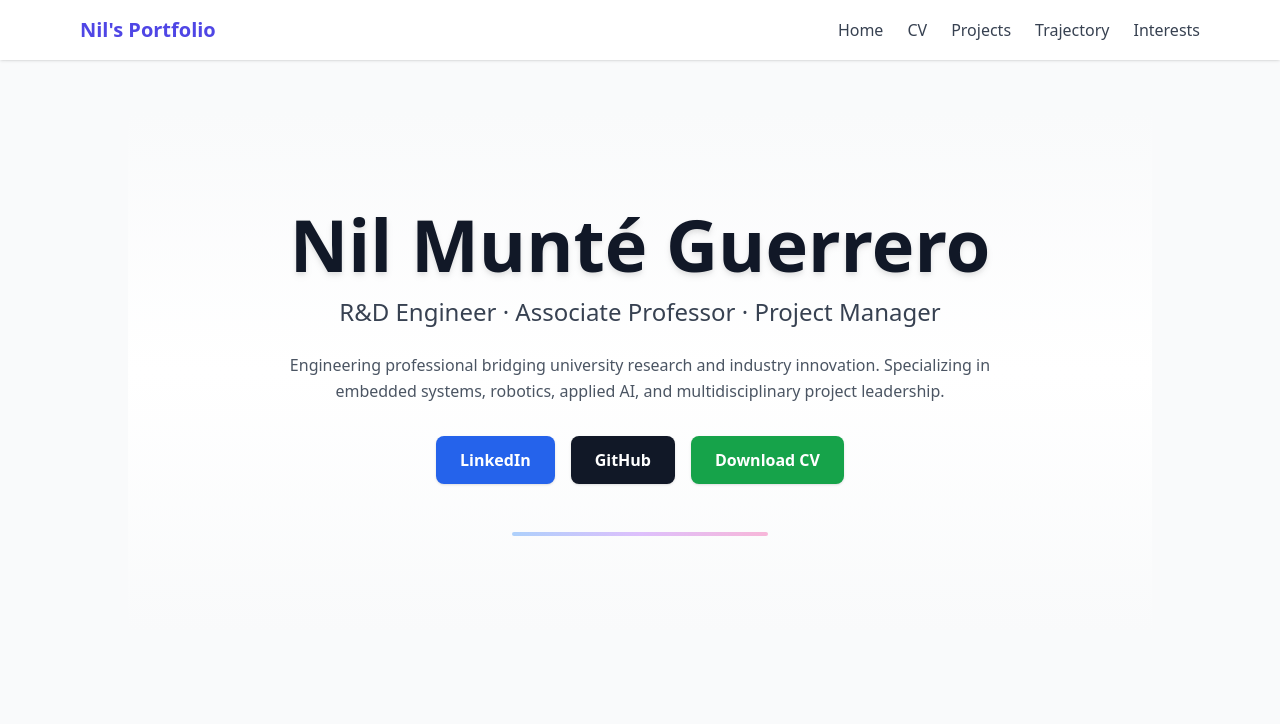
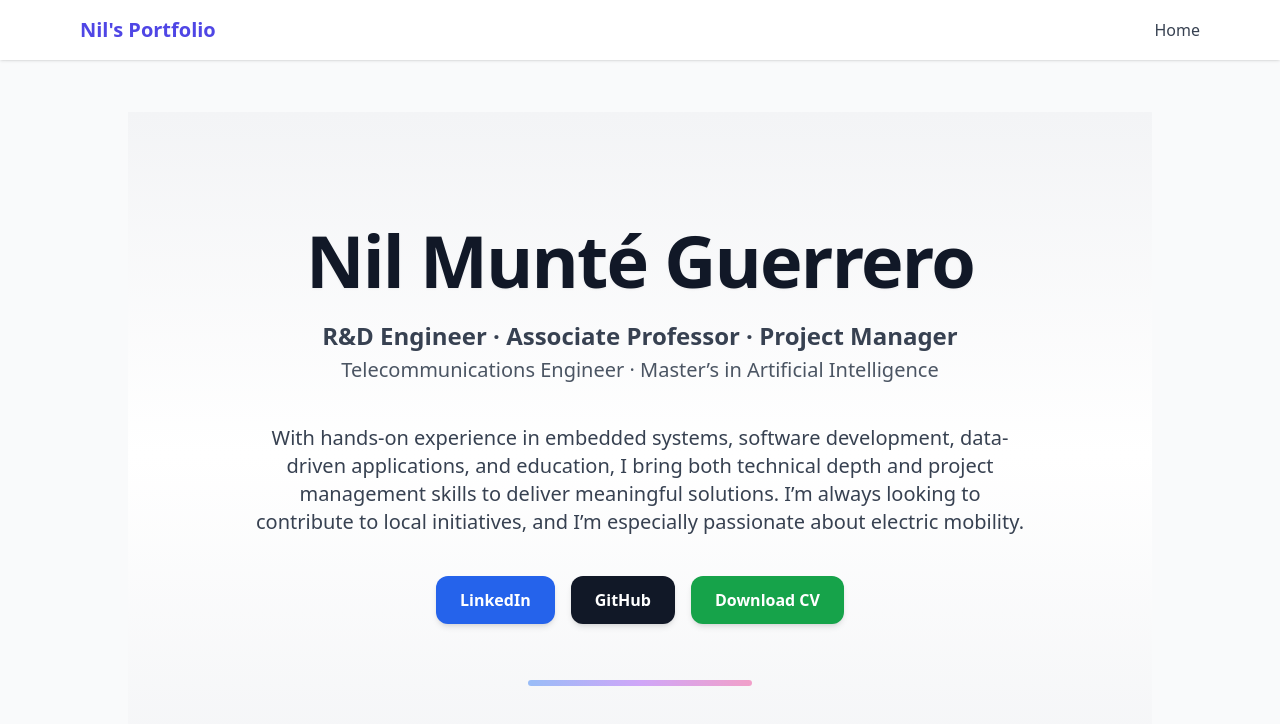
Before and after one commit to nil-munte/nil-munte.github.io, an Astro site: page / in a window 1280 px wide. Built offline with nearby package versions, Linux system fonts and the light colour scheme; Astro itself is replaced by a stand-in of ours.

Commit message:
Hiding unfinished pages

```diff
--- a/src/components/Navbar.astro
+++ b/src/components/Navbar.astro
@@ -3,10 +3,10 @@
 <a href="/" class="text-xl font-bold text-indigo-600">Nil's Portfolio</a>
 <div class="flex gap-6 text-gray-700 font-medium">
 <a href="/" class="hover:text-indigo-600">Home</a>
-<a href="/cv" class="hover:text-indigo-600">CV</a>
-<a href="/projects" class="hover:text-indigo-600">Projects</a>
-<a href="/trajectory" class="hover:text-indigo-600">Trajectory</a>
-<a href="/interests" class="hover:text-indigo-600">Interests</a>
+<!--a href="/cv" class="hover:text-indigo-600">CV</a-->
+<!--a href="/projects" class="hover:text-indigo-600">Projects</a-->
+<!--a href="/trajectory" class="hover:text-indigo-600">Trajectory</a-->
+<!--a href="/interests" class="hover:text-indigo-600">Interests</a-->
 </div>
 </div>
 </nav>
--- a/src/pages/index.astro
+++ b/src/pages/index.astro
@@ -1,35 +1,69 @@
 ---
-import BaseLayout from '../layouts/BaseLayout.astro';
+import BaseLayout from "../layouts/BaseLayout.astro";
 ---
+
 <BaseLayout>
-<section class="flex flex-col items-center justify-center text-center py-24 bg-gradient-to-b from-gray-50 via-white to-gray-50">
+  <section
+    class="flex flex-col items-center justify-center text-center py-28 px-6
+         bg-gradient-to-b from-gray-100 via-white to-gray-100"
+  >
     <!-- Name & Title -->
-  <h1 class="text-5xl md:text-7xl font-extrabold text-gray-900 drop-shadow-md">Nil Munté Guerrero</h1>
-  <p class="text-xl md:text-2xl text-gray-700 mt-4">R&D Engineer · Associate Professor · Project Manager</p>
+    <h1
+      class="text-5xl md:text-7xl font-extrabold text-gray-900 tracking-tight drop-shadow-sm"
+    >
+      Nil Munté Guerrero
+    </h1>
+
+    <p class="text-xl md:text-2xl text-gray-700 mt-6 font-semibold">
+      R&D Engineer · Associate Professor · Project Manager
+    </p>
+
+    <p class="text-lg md:text-xl text-gray-600 mt-1">
+      Telecommunications Engineer · Master’s in Artificial Intelligence
+    </p>
 
     <!-- Short Presentation -->
-  <p class="mt-6 max-w-3xl mx-auto text-gray-600 leading-relaxed">
-    Engineering professional bridging university research and industry innovation.
-    Specializing in embedded systems, robotics, applied AI, and multidisciplinary project leadership.
+    <p class="mt-10 max-w-3xl text-gray-700 leading-relaxed text-lg md:text-xl">
+      With hands-on experience in embedded systems, software development,
+      data-driven applications, and education, I bring both technical depth and
+      project management skills to deliver meaningful solutions. I’m always
+      looking to contribute to local initiatives, and I’m especially passionate
+      about electric mobility.
     </p>
 
     <!-- Links -->
-  <div class="mt-8 flex flex-wrap justify-center gap-4">
-    <a href="https://www.linkedin.com/in/nilmunte/" target="_blank"
-       class="px-6 py-3 bg-blue-600 text-white font-semibold rounded-lg shadow hover:bg-blue-700 transition">
+    <div class="mt-10 flex flex-wrap justify-center gap-4">
+      <a
+        href="https://www.linkedin.com/in/nilmunte/"
+        target="_blank"
+        class="px-6 py-3 bg-blue-600 text-white font-semibold rounded-xl shadow-md
+             hover:bg-blue-700 hover:-translate-y-0.5 active:translate-y-0 transition-all"
+      >
         LinkedIn
       </a>
-    <a href="https://github.com/nil-munte" target="_blank"
-       class="px-6 py-3 bg-gray-900 text-white font-semibold rounded-lg shadow hover:bg-gray-800 transition">
+      <a
+        href="https://github.com/nil-munte"
+        target="_blank"
+        class="px-6 py-3 bg-gray-900 text-white font-semibold rounded-xl shadow-md
+             hover:bg-gray-800 hover:-translate-y-0.5 active:translate-y-0 transition-all"
+      >
         GitHub
       </a>
-    <a href="info/Executive_CV_Nil_Munte_Guerrero_ENG.pdf" download
-       class="px-6 py-3 bg-green-600 text-white font-semibold rounded-lg shadow hover:bg-green-700 transition">
+      <a
+        href="info/Executive_CV_Nil_Munte_Guerrero_ENG.pdf"
+        download
+        class="px-6 py-3 bg-green-600 text-white font-semibold rounded-xl shadow-md
+             hover:bg-green-700 hover:-translate-y-0.5 active:translate-y-0 transition-all"
+      >
         Download CV
       </a>
     </div>
 
-  <!-- Optional subtle decorative element -->
-  <div class="mt-12 w-64 h-1 bg-gradient-to-r from-blue-400 via-purple-400 to-pink-400 rounded-full animate-pulse"></div>
+    <!-- Decorative Element -->
+    <div
+      class="mt-14 w-56 h-1.5 bg-gradient-to-r from-blue-500 via-purple-500 to-pink-500
+           rounded-full animate-pulse opacity-80"
+    >
+    </div>
   </section>
 </BaseLayout>
```
Lines whose indentation alone changed are shown as unchanged.
